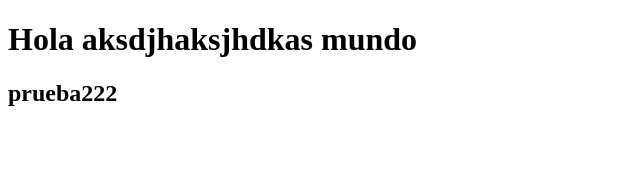
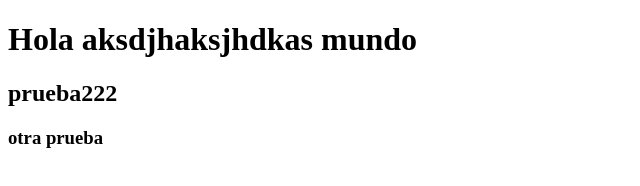
Before and after one commit to erazof/primer-proyecto, a plain HTML site: page index.html in a window 1280 px wide. Shown: the whole page, without its empty margins (0-640 px from the left). Drawn offline with Linux system fonts and the light colour scheme.

Commit message:
se agrego h3

```diff
--- a/index.html
+++ b/index.html
@@ -9,5 +9,6 @@
 
     <h1>Hola aksdjhaksjhdkas mundo</h1>
     <h2>prueba222</h2>
+    <H3>otra prueba</H3>
 </body>
 </html>
```
